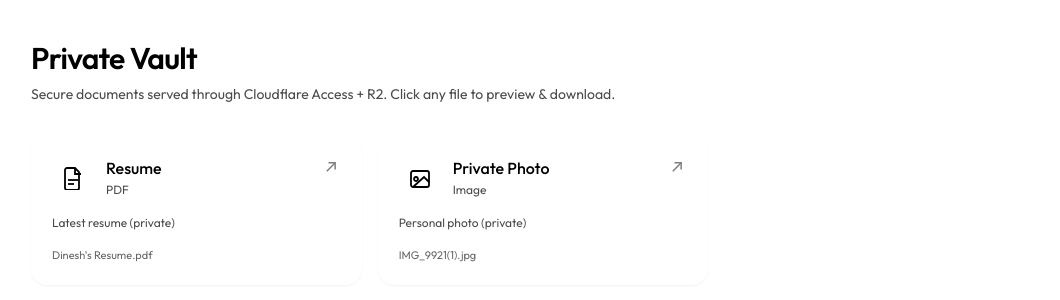
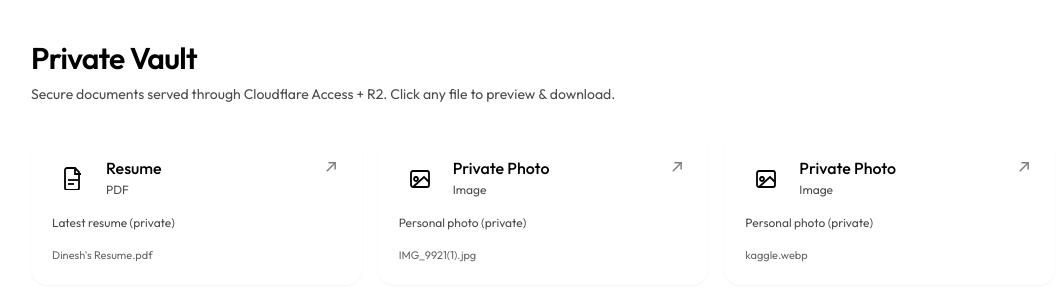
Before and after one commit to dineshkhichar569/My-Portfolio, a React (Vite) app: page /private in a window 1280 px wide. Shown: the top 300 px of the page, without its empty margins (97-1157 px from the left). Built offline with nearby package versions, Linux system fonts and the light colour scheme; a web font is replaced by a local one.

Commit message:
Add duplicate private photo entry to privateDocs for consistency

```diff
--- a/src/data/privateDocs.js
+++ b/src/data/privateDocs.js
@@ -11,4 +11,10 @@ export const privateDocs = [
     type: "image",
     description: "Personal photo (private)",
   },
+  {
+    title: "Private Photo",
+    file: "kaggle.webp",
+    type: "image",
+    description: "Personal photo (private)",
+  },
 ];
```
